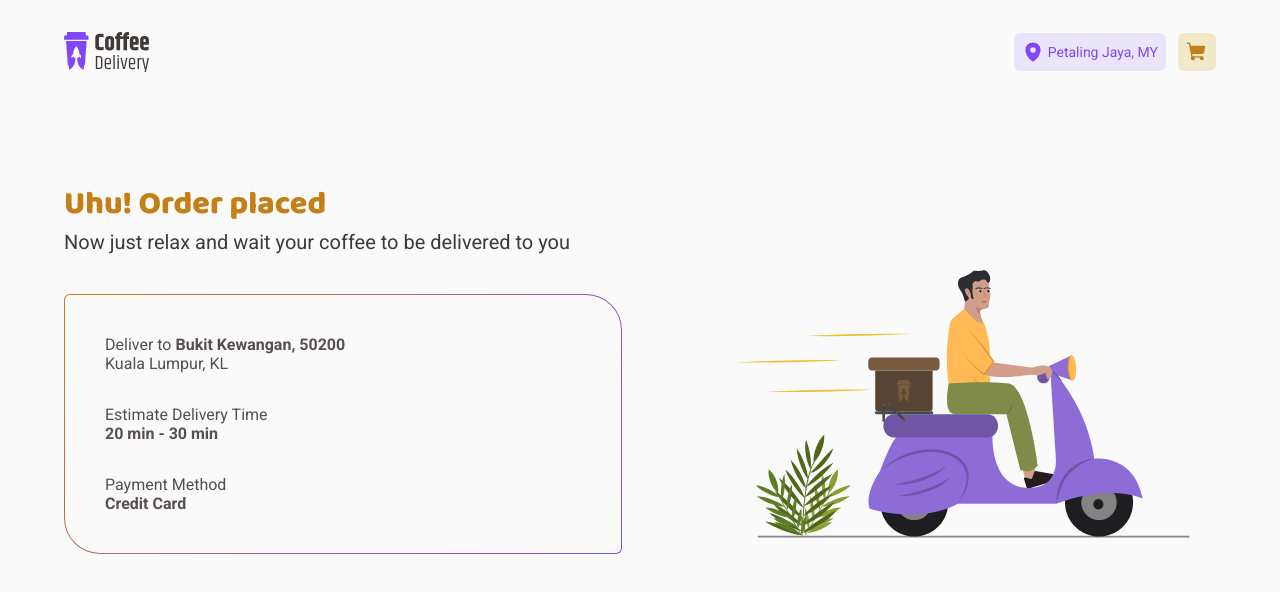
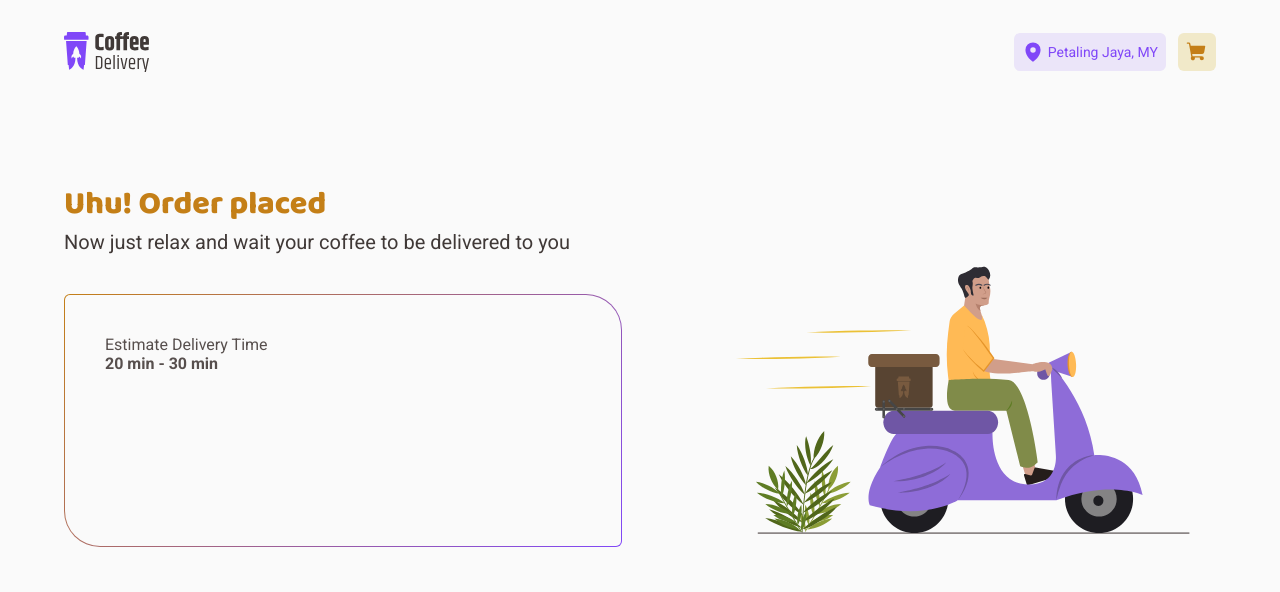
Before and after one commit to LuizPelegrini/coffee-delivery, a React (Vite) app: page /checkout/success in a window 1280 px wide. Shown: the top 592 px of the page. Built offline with nearby package versions, Linux system fonts and the light colour scheme.

Commit message:
add: Create new Context for handling the checkout purchase

```diff
--- a/src/App.tsx
+++ b/src/App.tsx
@@ -1,6 +1,7 @@
 import { ThemeProvider } from 'styled-components';
 
 import { Router } from './components/Router';
+import { CheckoutProvider } from './contexts/CheckoutContext';
 import { ShoppingCartProvider } from './contexts/ShoppingCartContext';
 
 import { GlobalStyle } from './styles/global';
@@ -10,7 +11,9 @@ export function App() {
   return (
     <ThemeProvider theme={defaultTheme}>
       <ShoppingCartProvider>
-        <Router />
+        <CheckoutProvider>
+          <Router />
+        </CheckoutProvider>
       </ShoppingCartProvider>
 
       <GlobalStyle />
--- /dev/null
+++ b/src/contexts/CheckoutContext.tsx
@@ -0,0 +1,58 @@
+import { createContext, ReactNode, useState } from 'react';
+
+interface Address {
+  streetName: string;
+  city: string;
+  state: string;
+  number: string;
+}
+
+export enum PaymentMethod {
+  // eslint-disable-next-line no-unused-vars
+  DEBIT = 'Debit Card',
+  // eslint-disable-next-line no-unused-vars
+  CREDIT = 'Credit Card',
+  // eslint-disable-next-line no-unused-vars
+  CASH = 'Cash',
+}
+
+interface CheckoutContextType {
+  address: Address | null;
+  paymentMethod: PaymentMethod | null;
+  changeAddress: (address: Address) => void;
+  changePaymentMethod: (payment: PaymentMethod) => void;
+}
+
+export const CheckoutContext = createContext({} as CheckoutContextType);
+
+interface CheckoutProviderProps {
+  children: ReactNode;
+}
+
+export function CheckoutProvider({ children }: CheckoutProviderProps) {
+  const [address, setAddress] = useState<Address | null>(null);
+  const [paymentMethod, setPaymentMethod] = useState<PaymentMethod | null>(
+    null,
+  );
+
+  function changeAddress(address: Address) {
+    setAddress(address);
+  }
+
+  function changePaymentMethod(payment: PaymentMethod) {
+    setPaymentMethod(payment);
+  }
+
+  return (
+    <CheckoutContext.Provider
+      value={{
+        address,
+        paymentMethod,
+        changeAddress,
+        changePaymentMethod,
+      }}
+    >
+      {children}
+    </CheckoutContext.Provider>
+  );
+}
--- a/src/pages/Checkout/index.tsx
+++ b/src/pages/Checkout/index.tsx
@@ -24,16 +24,8 @@ import {
   AddressInputGroup,
   SubmitButton,
 } from './styles';
-
-// eslint-disable-next-line no-unused-vars
-enum PaymentOptions {
-  // eslint-disable-next-line no-unused-vars
-  debit = 'debit',
-  // eslint-disable-next-line no-unused-vars
-  credit = 'credit',
-  // eslint-disable-next-line no-unused-vars
-  cash = 'cash',
-}
+import { CheckoutContext, PaymentMethod } from '../../contexts/CheckoutContext';
+import { useNavigate } from 'react-router-dom';
 
 const checkoutPurchaseFormSchema = zod.object({
   'zip-code': zod.string({
@@ -44,7 +36,7 @@ const checkoutPurchaseFormSchema = zod.object({
   'address-complement': zod.string().optional(),
   'address-city': zod.string(),
   'address-state': zod.string(),
-  payment: zod.nativeEnum(PaymentOptions),
+  payment: zod.nativeEnum(PaymentMethod),
 });
 
 type CheckoutPurchaseFormData = zod.infer<typeof checkoutPurchaseFormSchema>;
@@ -54,9 +46,22 @@ export function Checkout() {
     resolver: zodResolver(checkoutPurchaseFormSchema),
   });
   const { coffees } = useContext(ShoppingCartContext);
+  const { changeAddress, changePaymentMethod } = useContext(CheckoutContext);
+
+  const navigate = useNavigate();
 
   function checkoutPurchase(data: CheckoutPurchaseFormData) {
     console.log(data);
+    changeAddress({
+      streetName: data['address-street'],
+      number: data['address-number'],
+      city: data['address-city'],
+      state: data['address-state'],
+    });
+
+    changePaymentMethod(data.payment);
+
+    navigate('/checkout/success');
   }
 
   return (
--- a/src/pages/CheckoutSuccess/index.tsx
+++ b/src/pages/CheckoutSuccess/index.tsx
@@ -1,8 +1,17 @@
 import { Container, Header, DeliveryInfo, Image } from './styles';
 
 import deliveryImage from '../../assets/delivery-illustration.svg';
+import { useContext } from 'react';
+import { CheckoutContext } from '../../contexts/CheckoutContext';
+import { mapPaymentMethodToName } from '../../utils';
 
 export function CheckoutSuccess() {
+  const { address, paymentMethod } = useContext(CheckoutContext);
+
+  const paymentMethodName = paymentMethod
+    ? mapPaymentMethodToName(paymentMethod)
+    : null;
+
   return (
     <Container>
       <Header>
@@ -12,14 +21,21 @@ export function CheckoutSuccess() {
       <main>
         <DeliveryInfo>
           <ul>
+            {address && (
               <li>
                 <div>
                   <p>
-                  Deliver to <strong>Bukit Kewangan, 50200</strong>
+                    Deliver to{' '}
+                    <strong>
+                      {address.streetName}, {address.number}
+                    </strong>
                   </p>
-                <p>Kuala Lumpur, KL</p>
+                  <p>
+                    {address.city}, {address.state}
+                  </p>
                 </div>
               </li>
+            )}
             <li>
               <div>
                 <span>Estimate Delivery Time</span>
@@ -27,19 +43,21 @@ export function CheckoutSuccess() {
                 <strong>20 min - 30 min</strong>
               </div>
             </li>
+            {paymentMethodName && (
               <li>
                 <div>
                   <span>Payment Method</span>
                   <br />
-                <strong>Credit Card</strong>
+                  <strong>{paymentMethodName}</strong>
                 </div>
               </li>
+            )}
           </ul>
         </DeliveryInfo>
 
         <Image
           src={deliveryImage}
-          alt="Man riding a purple motorcycle with a delivery box"
+          alt="Man riding a purple motorcycle with a delivery box on its back"
         />
       </main>
     </Container>
--- a/src/utils/index.ts
+++ b/src/utils/index.ts
@@ -1,3 +1,5 @@
+import { PaymentMethod } from '../contexts/CheckoutContext';
+
 export const formatPrice = (priceInCents: number): string => {
   const p = Math.floor(priceInCents / 100);
   const c = String(priceInCents % 100).padStart(2, '0');
@@ -5,4 +7,18 @@ export const formatPrice = (priceInCents: number): string => {
   return `${p}.${c}`;
 };
 
+export const mapPaymentMethodToName = (paymentMethod: PaymentMethod) => {
+  if (paymentMethod === PaymentMethod.DEBIT) {
+    return 'Debit Card';
+  }
+
+  if (paymentMethod === PaymentMethod.CREDIT) {
+    return 'Credit Card';
+  }
+
+  if (paymentMethod === PaymentMethod.CASH) {
+    return 'Cash';
+  }
+};
+
 export const DELIVERY_FEE_IN_CENTS = 300;
```
Lines whose indentation alone changed are shown as unchanged.
